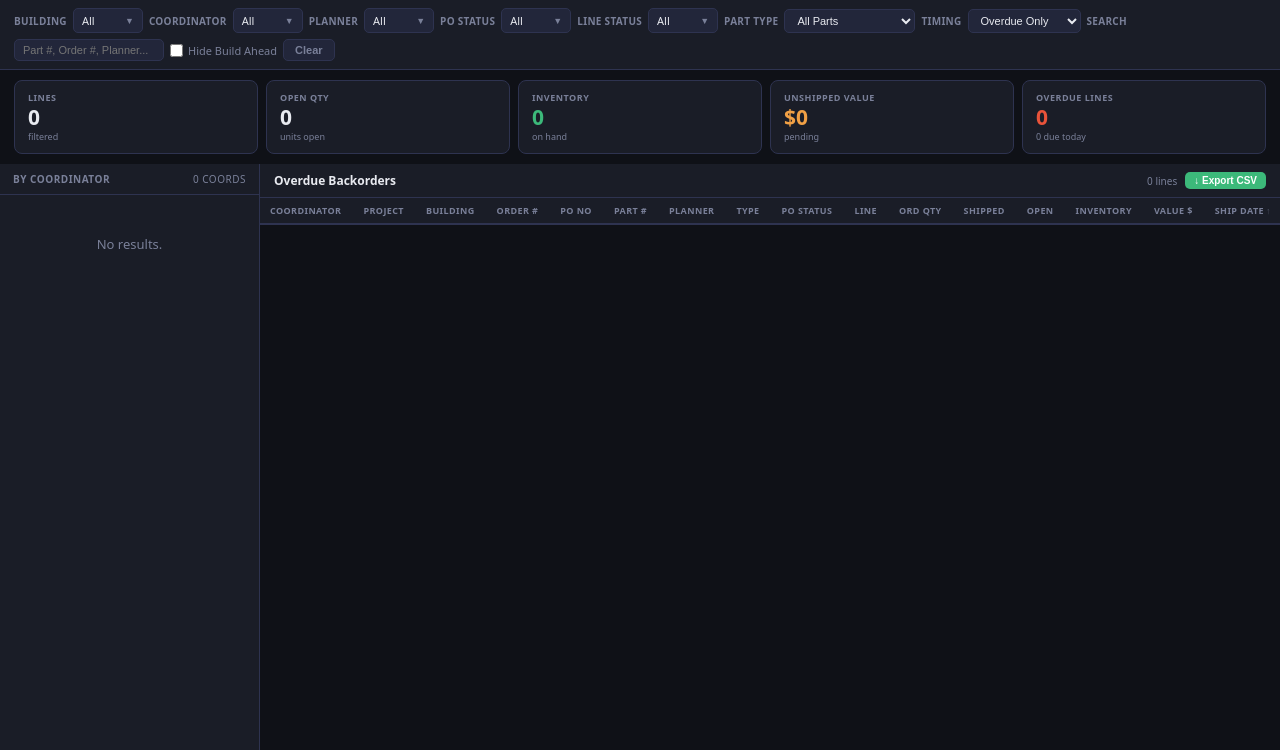
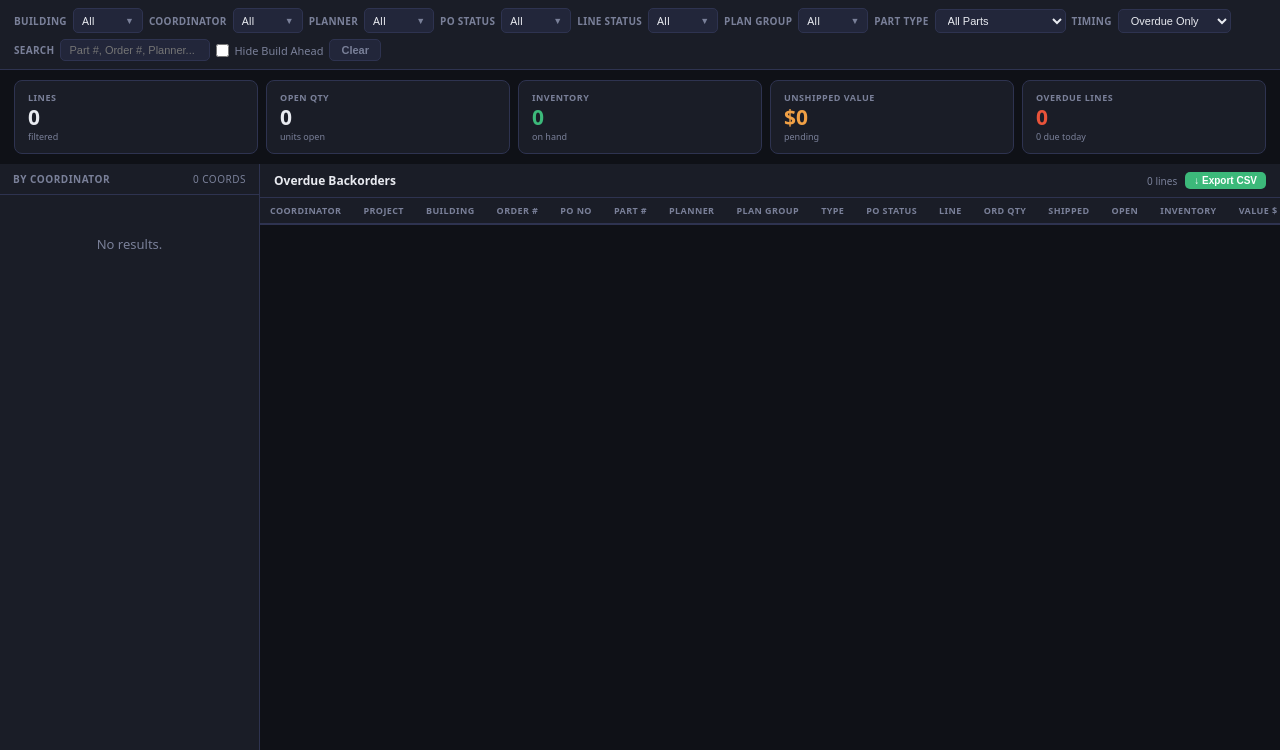
Before and after one commit to dunnchri15/Backorder-Report, a Flask app: template templates/dashboard.html in a window 1280 px wide. Shown: the part 50-800 px from the top of the page. Run offline with Flask 3, Linux system fonts and the light colour scheme; the template is opened without the code that fills it: most values are stand-ins (such as "Sample title", 1, 10 or a date in 2020); lists and menus that the app fills with data are empty; parts of the project's set-up code (start-up, migrations or seed data) failed here and were passed over.

Commit message:
Add Plan Group filter and export functionality

```diff
--- a/templates/dashboard.html
+++ b/templates/dashboard.html
@@ -141,6 +141,7 @@ tbody td{padding:5px 10px;white-space:nowrap;}
     <span class="fl">Planner</span>     <div class="ms-wrap" id="ms-planner"></div>
     <span class="fl">PO Status</span>   <div class="ms-wrap" id="ms-postatus"></div>
     <span class="fl">Line Status</span> <div class="ms-wrap" id="ms-linestatus"></div>
+    <span class="fl">Plan Group</span>  <div class="ms-wrap" id="ms-plangrp"></div>
     <span class="fl">Part Type</span>
     <select class="native" id="fPartType" onchange="applyFilters()">
       <option value="">All Parts</option>
@@ -482,11 +483,11 @@ function saveNoteModal() {
 
 // ── FILTER INIT ───────────────────────────────────────────────
 function initFilters() {
-  ['ms-building','ms-coord','ms-planner','ms-postatus','ms-linestatus'].forEach(msCreate);
+  ['ms-building','ms-coord','ms-planner','ms-postatus','ms-linestatus','ms-plangrp'].forEach(msCreate);
 }
 
 function populateFilters() {
-  const B=new Set(), C=new Set(), P=new Set(), S=new Set(), L=new Set();
+  const B=new Set(), C=new Set(), P=new Set(), S=new Set(), L=new Set(), G=new Set();
   Object.entries(PARTS).forEach(([key,pl]) => {
     C.add(key.split('|||')[0]);
     pl.forEach(p => {
@@ -494,6 +495,7 @@ function populateFilters() {
       if(p[14]) P.add(p[14]);
       if(p[1])  S.add(p[1]);
       if(p[3])  L.add(p[3]);
+      if(p[16]) G.add(p[16]);
     });
   });
   msPopulate('ms-building',   [...B].sort());
@@ -501,10 +503,11 @@ function populateFilters() {
   msPopulate('ms-planner',    [...P].sort());
   msPopulate('ms-postatus',   [...S].sort());
   msPopulate('ms-linestatus', [...L].sort());
+  msPopulate('ms-plangrp',    [...G].sort());
 }
 
 function clearFilters() {
-  ['ms-building','ms-coord','ms-planner','ms-postatus','ms-linestatus'].forEach(msReset);
+  ['ms-building','ms-coord','ms-planner','ms-postatus','ms-linestatus','ms-plangrp'].forEach(msReset);
   document.getElementById('fPartType').value = '';
   document.getElementById('fTiming').value   = 'overdue';
   document.getElementById('fSearch').value   = '';
@@ -538,6 +541,7 @@ function getFilteredParts(ignoreCoordProj) {
         if (!msMatches('ms-planner',    p[14])) return;
         if (!msMatches('ms-postatus',   p[1]))  return;
         if (!msMatches('ms-linestatus', p[3]))  return;
+        if (!msMatches('ms-plangrp',    p[16])) return;
         if (fpt==='purchased'    && !p[13]) return;
         if (fpt==='manufactured' &&  p[13]) return;
         if (!matchTiming(p[9])) return;
@@ -649,6 +653,7 @@ const COLS=[
   {l:'PO No',      k:15,      fn:r=>`<td class="mut">${r.p[15]||''}</td>`},
   {l:'Part #',     k:2,       fn:r=>`<td class="mono">${r.p[2]}</td>`},
   {l:'Planner',    k:14,      fn:r=>`<td class="mut">${r.p[14]||'—'}</td>`},
+  {l:'Plan Group',  k:16,      fn:r=>`<td class="mut">${(r.p[16]||'—')}</td>`},
   {l:'Type',       k:13,      fn:r=>`<td>${r.p[13]?'<span class="purch-chip">Purchased</span>':''}</td>`},
   {l:'PO Status',  k:1,       fn:r=>`<td class="mut trunc" title="${r.p[1]}">${r.p[1]}</td>`},
   {l:'Line',       k:3,       fn:r=>`<td><span class="chip ${CHIP[r.p[3]]||''}">${r.p[3]}</span></td>`},
@@ -718,7 +723,7 @@ function setSort(k){
 
 // ── EXPORT ────────────────────────────────────────────────────
 function exportCSV() {
-  const headers=['Coordinator','Project','Building','Order #','PO No','Part #','Planner','Type','PO Status','Line Status','Ord Qty','Shipped Qty','Open Qty','Inventory','Value $','Ship Date','Due Date','Notes'];
+  const headers=['Coordinator','Project','Building','Order #','PO No','Part #','Planner','Plan Group','Type','PO Status','Line Status','Ord Qty','Shipped Qty','Open Qty','Inventory','Value $','Ship Date','Due Date','Notes'];
   const esc=v=>{const s=String(v==null?'':v);return(s.includes(',')||s.includes('"')||s.includes('\n'))?`"${s.replace(/"/g,'""')}"`:`${s}`;};
   const lines=[headers.map(esc).join(',')];
   lastFiltered.forEach(({coord,proj,p})=>{
@@ -727,7 +732,7 @@ function exportCSV() {
     const projNote=notes[proj]||'';
     // Export line note if exists, otherwise project note, with prefix so you know which type
     const noteVal=lineNote?'[Line] '+lineNote : projNote?'[Project] '+projNote : '';
-    lines.push([coord,proj,p[12]||'',p[0],p[15]||'',p[2],p[14]||'',p[13]?'Purchased':'Manufactured',
+    lines.push([coord,proj,p[12]||'',p[0],p[15]||'',p[2],p[14]||'',(p[16]||''),p[13]?'Purchased':'Manufactured',
       p[1],p[3],p[4]||0,p[5]||0,p[6]||0,p[7]||0,p[8]||0,p[9]||'',p[10]||'',noteVal].map(esc).join(','));
   });
   const blob=new Blob([lines.join('\n')],{type:'text/csv'});
```
